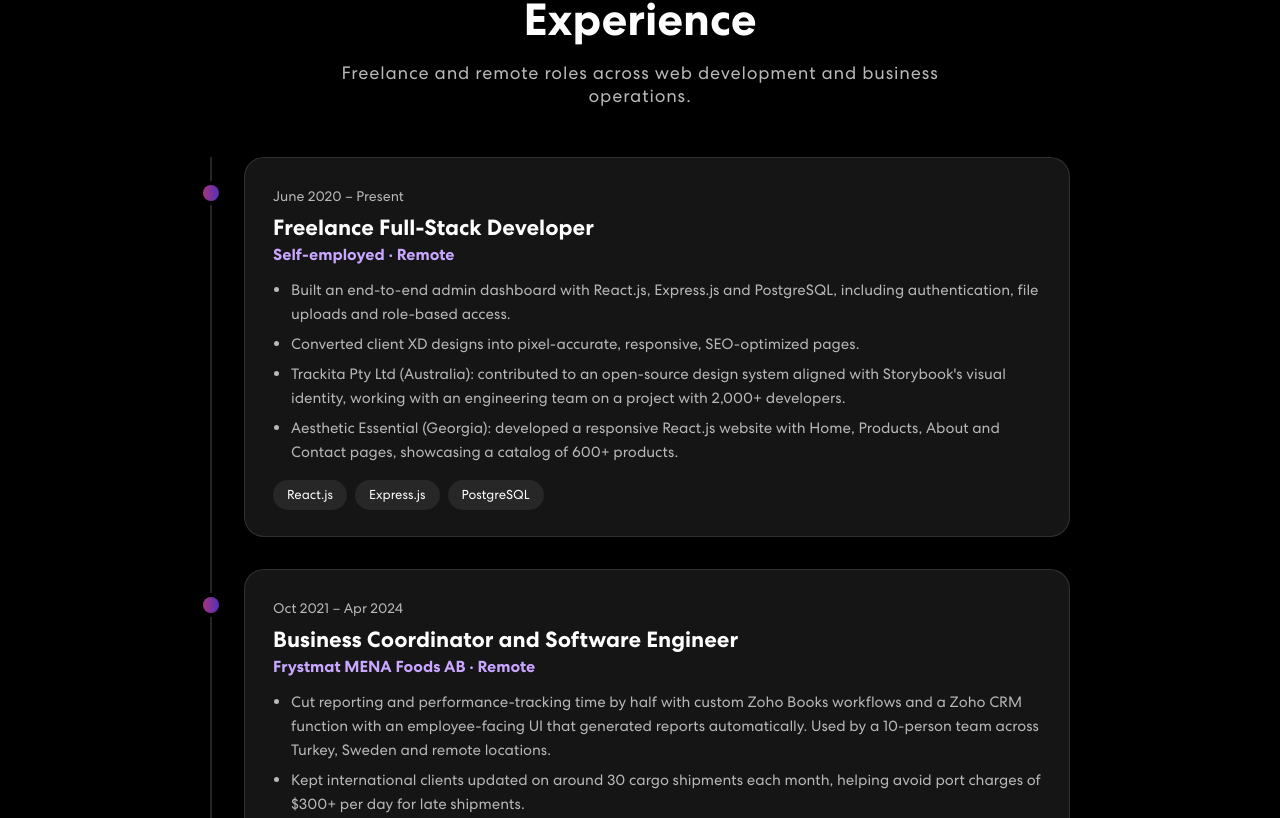
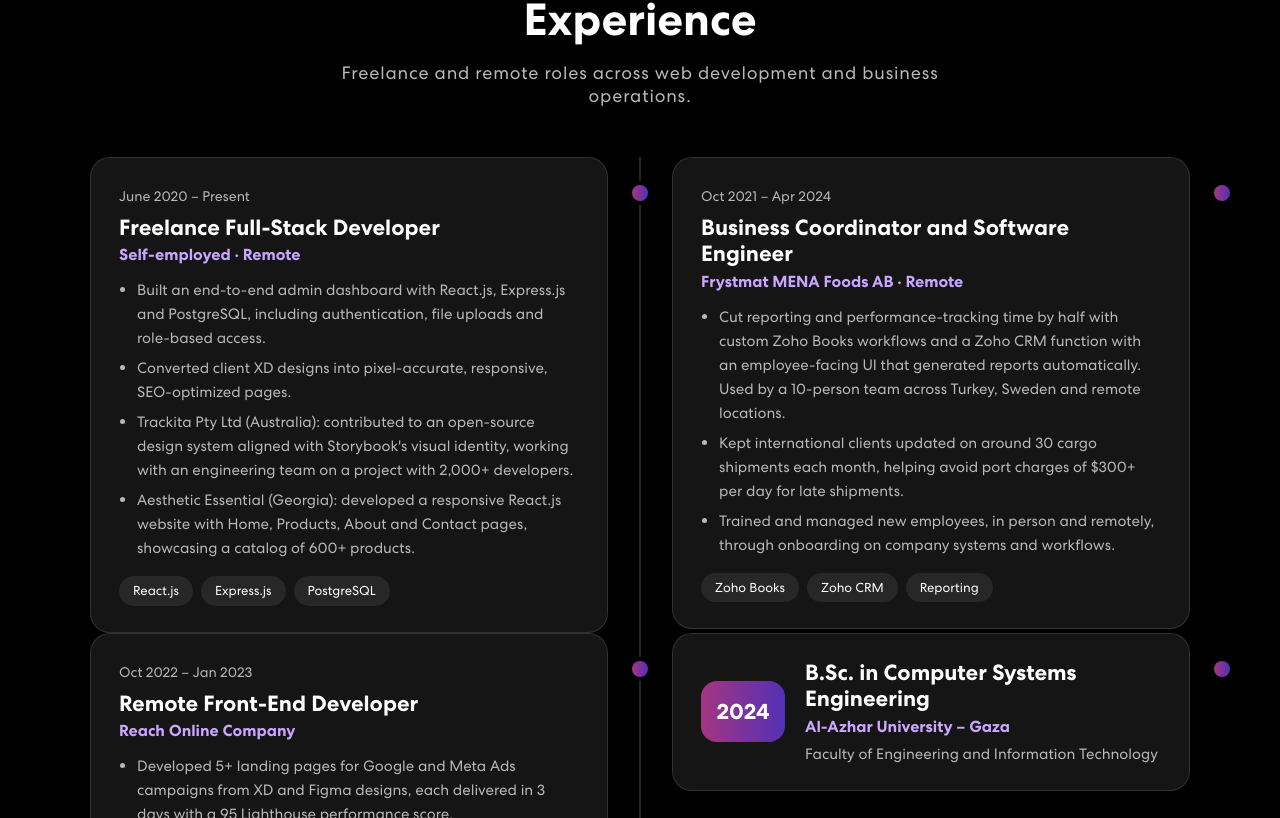
Before and after one commit to Maryamalkurd/frontPages_portfolio-, a React (Create React App) app: page / in a window 1280 px wide. Shown: the part 1702-2520 px from the top of the page. Built offline with nearby package versions, Linux system fonts and the light colour scheme.

Commit message:
Add files via upload

```diff
--- a/src/App.css
+++ b/src/App.css
@@ -835,7 +835,7 @@ nav.navbar .navbar-toggler[aria-expanded="true"] .navbar-toggler-icon {
   color: #fff;
 }
 
-/************ Experience ************/
+/************ Experience (two-sided timeline) ************/
 .experience {
   padding: 80px 0;
   background: #000;
@@ -856,24 +856,44 @@ nav.navbar .navbar-toggler[aria-expanded="true"] .navbar-toggler-icon {
 }
 .exp-timeline {
   position: relative;
-  max-width: 860px;
+  max-width: 1100px;
   margin: 0 auto;
-  padding-left: 32px;
-  border-left: 2px solid rgba(255, 255, 255, 0.15);
+  display: grid;
+  grid-template-columns: 1fr 1fr;
+  column-gap: 64px;
+  align-items: start;
+}
+.exp-timeline::before {
+  content: "";
+  position: absolute;
+  left: 50%;
+  top: 0;
+  bottom: 0;
+  width: 2px;
+  margin-left: -1px;
+  background: rgba(255, 255, 255, 0.15);
+}
+.exp-col {
+  display: flex;
+  flex-direction: column;
+  gap: 32px;
 }
 .exp-item {
   position: relative;
-  margin-bottom: 32px;
 }
 .exp-dot {
   position: absolute;
-  left: -41px;
   top: 28px;
+  right: -40px;
   width: 16px;
   height: 16px;
   border-radius: 50%;
   background: linear-gradient(90.21deg, #AA367C -5.91%, #4A2FBD 111.58%);
   box-shadow: 0 0 0 4px #000;
+}
+.exp-col-right .exp-dot {
+  right: auto;
+  left: -40px;
 }
 .exp-card {
   background: #151515;
@@ -913,6 +933,16 @@ nav.navbar .navbar-toggler[aria-expanded="true"] .navbar-toggler-icon {
   line-height: 1.6em;
   margin-bottom: 6px;
 }
+.exp-client {
+  display: inline-block;
+  font-weight: 700;
+  color: #fff;
+  padding: 2px 10px;
+  margin-right: 2px;
+  border-radius: 8px;
+  background: linear-gradient(90.21deg, rgba(170, 54, 124, 0.55), rgba(74, 47, 189, 0.55));
+  border: 1px solid rgba(255, 255, 255, 0.25);
+}
 .exp-tech {
   display: flex;
   flex-wrap: wrap;
@@ -924,24 +954,18 @@ nav.navbar .navbar-toggler[aria-expanded="true"] .navbar-toggler-icon {
   font-size: 13px;
   background: rgba(255, 255, 255, 0.08);
 }
-@media (max-width: 767px) {
-  .experience h2 { font-size: 32px; }
-  .exp-timeline { padding-left: 22px; }
-  .exp-dot { left: -31px; }
-  .exp-card { padding: 20px; }
-}
 
-/************ Education entry inside the timeline ************/
+/* Education card */
 .exp-edu {
   display: flex;
   align-items: center;
-  gap: 24px;
+  gap: 20px;
 }
 .exp-year {
   flex-shrink: 0;
-  min-width: 92px;
+  min-width: 84px;
   text-align: center;
-  padding: 14px 16px;
+  padding: 14px 12px;
   border-radius: 16px;
   font-size: 22px;
   font-weight: 700;
@@ -953,7 +977,21 @@ nav.navbar .navbar-toggler[aria-expanded="true"] .navbar-toggler-icon {
   font-size: 15px;
   margin: 0;
 }
-@media (max-width: 767px) {
+
+@media (max-width: 800px) {
+  .experience h2 { font-size: 32px; }
+  .exp-timeline {
+    grid-template-columns: 1fr;
+    padding-left: 24px;
+    row-gap: 32px;
+  }
+  .exp-timeline::before { left: 0; margin-left: 0; }
+  .exp-dot,
+  .exp-col-right .exp-dot {
+    left: -33px;
+    right: auto;
+  }
+  .exp-card { padding: 20px; }
   .exp-edu { flex-direction: column; align-items: flex-start; gap: 14px; }
 }
 
```
